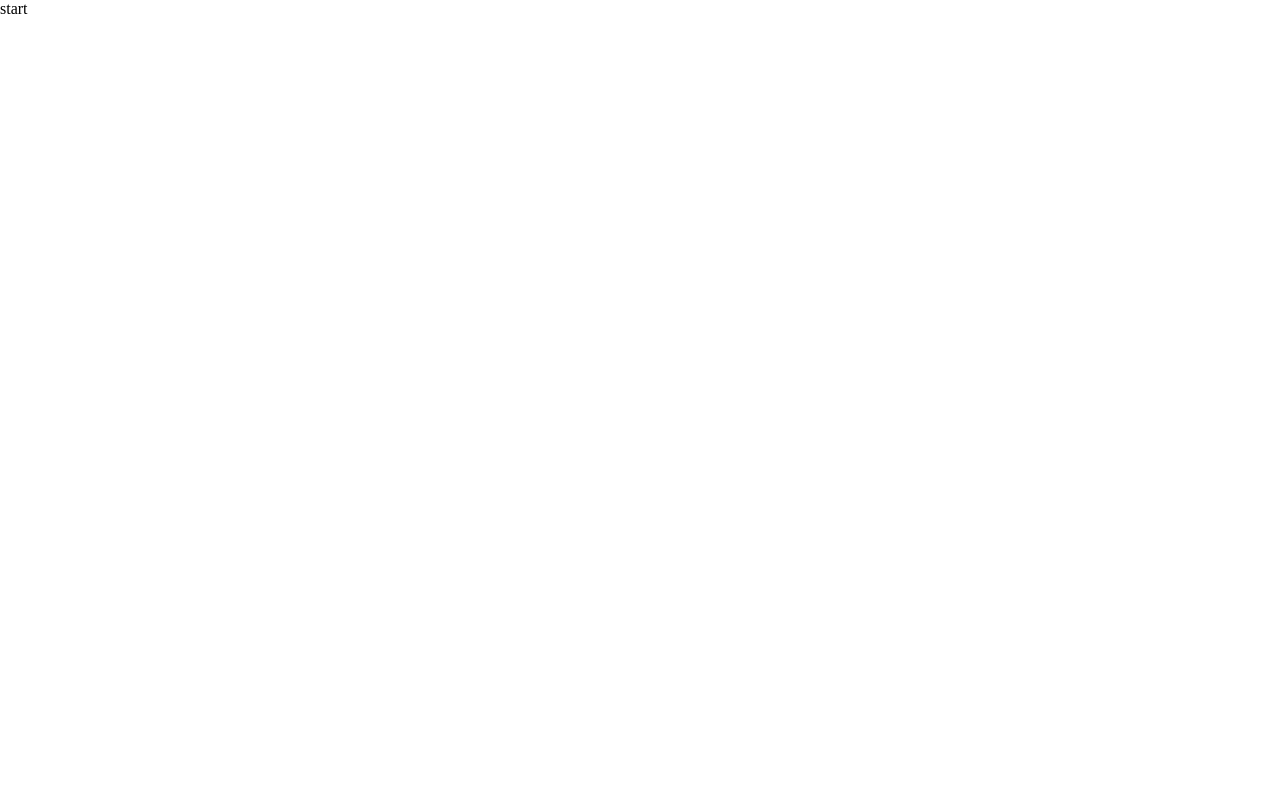
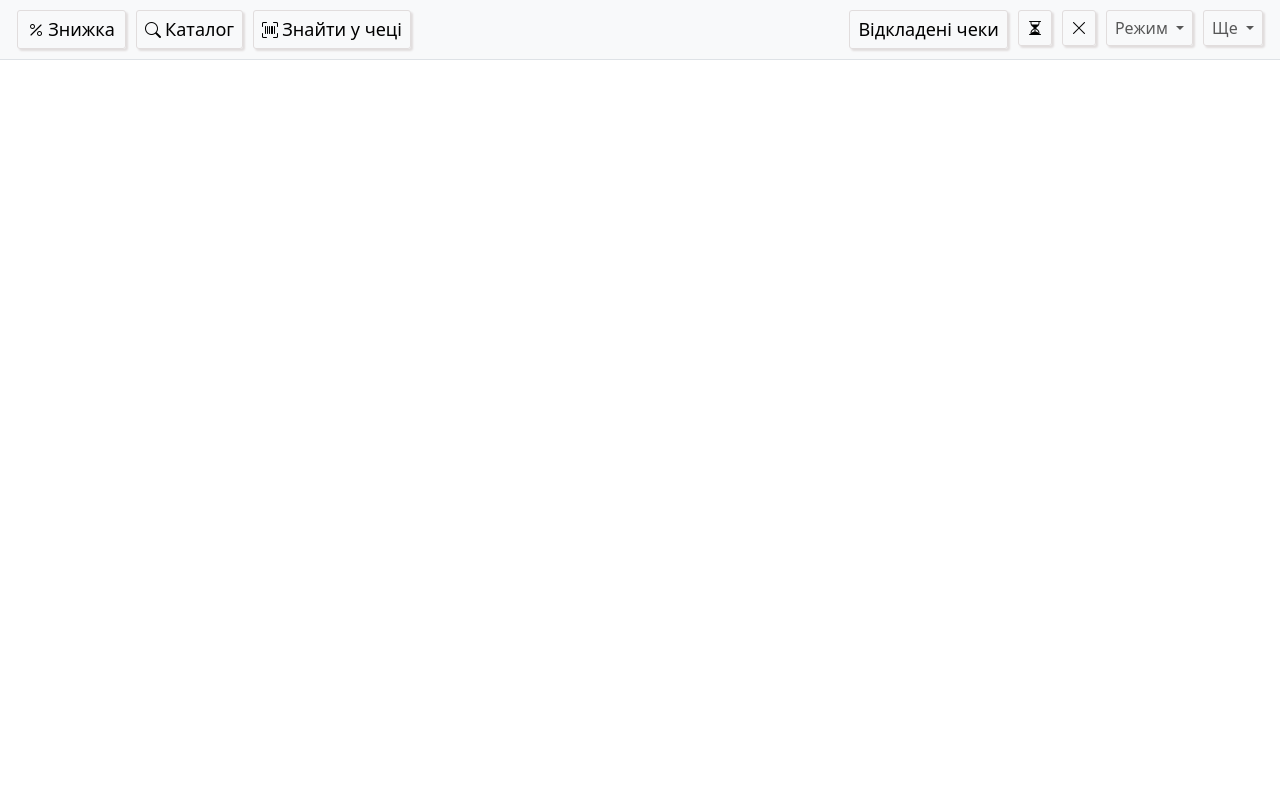
Before and after one commit to freetimezp/work-04-scan, a PHP site: page / in a window 1280 px wide. Before the commit the page is almost empty. Run offline with PHP 8.4, Linux system fonts and the light colour scheme.

Commit message:
02. work-04-scan. Navbar menu.

```diff
--- a/assets/css/style.css
+++ b/assets/css/style.css
@@ -9,3 +9,41 @@
 a {
     text-decoration: none;
 }
+
+body, html {
+    max-width: 100vw;
+    overflow-x: hidden;
+}
+
+body {
+    height: 100vh;
+    overflow: hidden;
+}
+
+.navbar {
+    height: 60px;
+}
+
+.navbar-item {
+    border: 1px solid #e1dddd;
+    padding: 5px 10px;
+    border-radius: 3px;
+    box-shadow: 2px 2px 2px #e1dddd;
+    margin: 2px 5px;
+}
+
+
+.navbar-item i,
+.navbar-item span {
+    color: #000;
+}
+
+.navbar-item span {
+    font-size: 18px;
+}
+
+
+.dropdown-menu[data-bs-popper].dropdown-to-right {
+    left: unset;
+    right: 0;
+}
--- a/index.html
+++ b/index.html
@@ -5,13 +5,106 @@
     <meta charset="UTF-8">
     <meta http-equiv="X-UA-Compatible" content="IE=edge" />
     <meta name="viewport" content="width=device-width, initial-scale=1.0">
+
+    <!-- BOOTSTRAP -->
+    <link href="https://cdn.jsdelivr.net/npm/bootstrap@5.3.3/dist/css/bootstrap.min.css" rel="stylesheet">
+    <script src="https://cdn.jsdelivr.net/npm/bootstrap@5.3.3/dist/js/bootstrap.bundle.min.js"></script>
+
+    <!-- BOOTSTRAP ICONS -->
+    <link rel="stylesheet" href="https://cdn.jsdelivr.net/npm/bootstrap-icons@1.11.3/font/bootstrap-icons.min.css">
+
+    <!-- CUSTOM CSS -->
     <link rel="stylesheet" href="./assets/css/style.css">
-    <title>Project</title>
+    <title>Project | Scan</title>
+
 </head>
 
 <body>
-    start
+    <!-- Navbar start -->
+    <nav class="navbar bg-dark border-bottom border-body navbar-expand-lg bg-body-tertiary">
+        <div class="container-fluid">
+            <a class="navbar-item" href="#">
+                <i class="bi bi-percent"></i>
+                <span>Знижка</span>
+            </a>
+            <button class="navbar-toggler" type="button" data-bs-toggle="collapse"
+                data-bs-target="#navbarSupportedContent" aria-controls="navbarSupportedContent" aria-expanded="false"
+                aria-label="Toggle navigation">
+                <span class="navbar-toggler-icon"></span>
+            </button>
+            <div class="collapse navbar-collapse" id="navbarSupportedContent">
+                <ul class="navbar-nav me-auto mb-2 mb-lg-0">
+                    <li class="nav-item">
+                        <a class="navbar-item nav-link active" href="#" aria-current="page">
+                            <i class="bi bi-search"></i>
+                            <span>Каталог</span>
+                        </a>
+                    </li>
+                    <li class="nav-item">
+                        <a class="navbar-item nav-link active" href="#" aria-current="page">
+                            <i class="bi bi-upc-scan"></i>
+                            <span>Знайти у чеці</span>
+                        </a>
+                    </li>
+                </ul>
+            </div>
 
+            <ul class="navbar-nav me-auto mb-2 mb-lg-0">
+                <li class="nav-item">
+                    <a class="navbar-item nav-link" href="#" aria-current="page">
+                        <span>Відкладені чеки</span>
+                    </a>
+                </li>
+                <li class="nav-item">
+                    <a class="navbar-item nav-link active" href="#" aria-current="page">
+                        <i class="bi bi-hourglass-split"></i>
+                    </a>
+                </li>
+                <li class="nav-item">
+                    <a class="navbar-item nav-link active" href="#" aria-current="page">
+                        <i class="bi bi-x-lg"></i>
+                    </a>
+                </li>
+                <li class="nav-item dropdown">
+                    <a class="nav-link navbar-item dropdown-toggle" href="#" role="button" data-bs-toggle="dropdown"
+                        aria-expanded="false">
+                        Режим
+                    </a>
+                    <ul class="dropdown-menu dropdown-to-right">
+                        <li><a class="dropdown-item" href="#">Опція 1</a></li>
+                        <li><a class="dropdown-item" href="#">Опція 2</a></li>
+                        <li><a class="dropdown-item" href="#">Опція 3</a></li>
+                        <li><a class="dropdown-item" href="#">Опція 4</a></li>
+                        <li>
+                            <hr class="dropdown-divider">
+                        </li>
+                        <li><a class="dropdown-item" href="#">Звіт</a></li>
+                    </ul>
+                </li>
+                <li class="nav-item dropdown">
+                    <a class="nav-link navbar-item dropdown-toggle" href="#" role="button" data-bs-toggle="dropdown"
+                        aria-expanded="false">
+                        Ще
+                    </a>
+                    <ul class="dropdown-menu dropdown-to-right">
+                        <li><a class="dropdown-item" href="#">Опція 1</a></li>
+                        <li><a class="dropdown-item" href="#">Опція 2</a></li>
+                        <li><a class="dropdown-item" href="#">Опція 3</a></li>
+                        <li><a class="dropdown-item" href="#">Опція 4</a></li>
+                        <li>
+                            <hr class="dropdown-divider">
+                        </li>
+                        <li><a class="dropdown-item" href="#">Звіт</a></li>
+                    </ul>
+                </li>
+            </ul>
+        </div>
+    </nav>
+    <!-- Navbar end -->
+
+
+
+    <!-- CUSTOM SCRIPT -->
     <script src="./assets/js/main.js"></script>
 </body>
 
```
